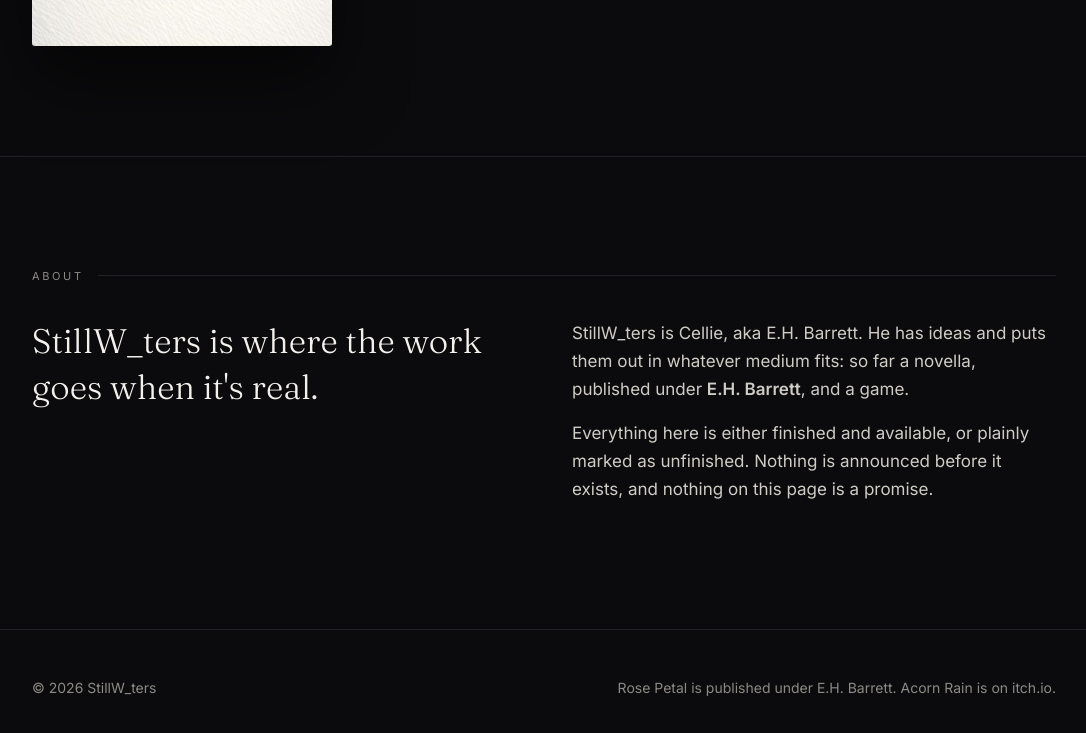
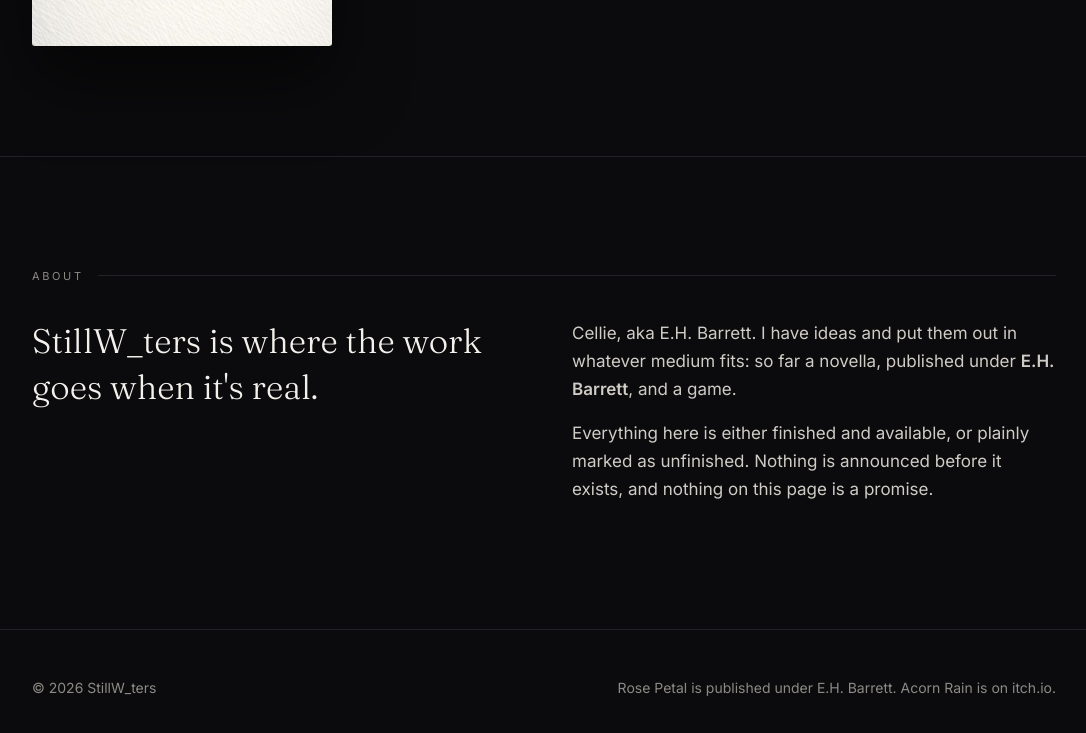
Before and after one commit to excelbarrett/stillwters-site, a plain HTML site: page index.html in a window 1280 px wide. Shown: the part 2448-3181 px from the top of the page, without its empty margins (96-1182 px from the left). Drawn offline with Linux system fonts and the light colour scheme.

Commit message:
About paragraph: 'Cellie, aka E.H. Barrett. I have ideas and put them out in whatever medium fits: ...' (Owner text via LSA mail 06ea8ed5; 'puts' typed, 'put' used). Nothing else changed.
Co-Authored-By: Claude Sonnet 5.5 <noreply@anthropic.com>

```diff
--- a/index.html
+++ b/index.html
@@ -177,7 +177,7 @@ footer .wrap{display:flex;justify-content:space-between;gap:20px;flex-wrap:wrap}
         <p class="big">StillW_ters is where the work goes when it's real.</p>
       </div>
       <div>
-        <p>StillW_ters is Cellie, aka E.H. Barrett. He has ideas and puts them out in whatever medium fits: so far a novella, published under <strong>E.H. Barrett</strong>, and a game.</p>
+        <p>Cellie, aka E.H. Barrett. I have ideas and put them out in whatever medium fits: so far a novella, published under <strong>E.H. Barrett</strong>, and a game.</p>
         <p>Everything here is either finished and available, or plainly marked as unfinished. Nothing is announced before it exists, and nothing on this page is a promise.</p>
       </div>
     </div>
```
